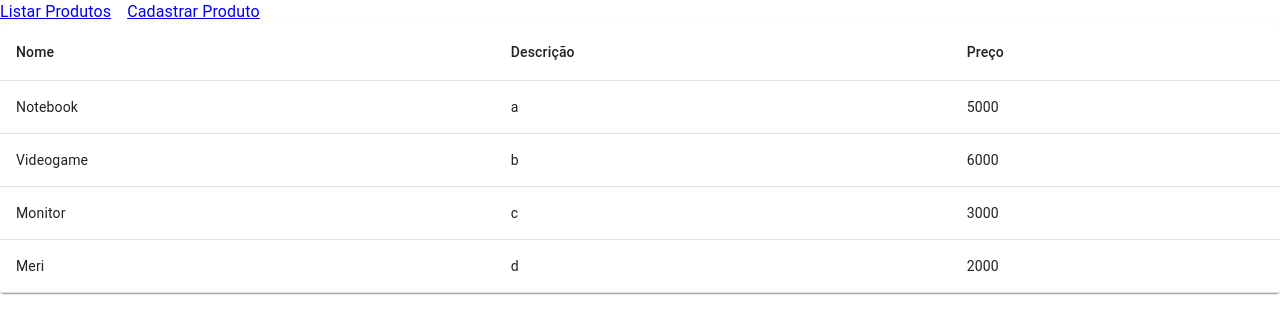
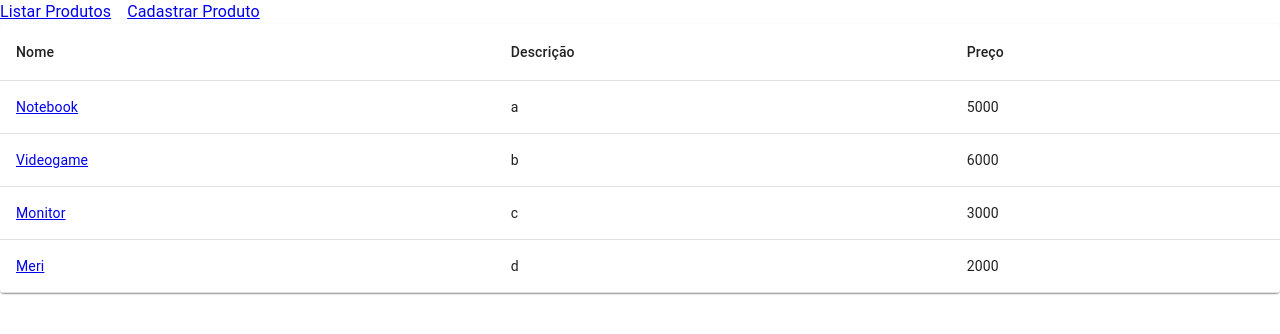
Before and after one commit to deirofelippe/bgc-frontend, a React (Create React App) app: page / in a window 1280 px wide. Shown: the top 334 px of the page. Built offline with nearby package versions, Linux system fonts and the light colour scheme.

Commit message:
resolve bug da id do produto

```diff
--- a/src/components/App.js
+++ b/src/components/App.js
@@ -21,7 +21,9 @@ class App extends Component {
       event.preventDefault()
       const produtos = this.state.produtos
       produtos.push(produto)
-      this.setState(produtos)
+      this.setState({ produtos: [] }, () => {
+         this.setState({produtos})
+      })
    }
 
    render(){
--- a/src/components/produto/FormProduto.js
+++ b/src/components/produto/FormProduto.js
@@ -4,14 +4,19 @@ import gerarID from '../../utils/GerarID';
 class FormProduto extends Component {
    constructor(props) {
       super(props);
-      this.state = {}
-      this.limparCampos();
+      this.state = {
+         id: gerarID(),
+         nome: '',
+         descricao: '',
+         preco: '',
+      }
       this.handleChange = this.handleChange.bind(this)
    }
 
    handleChange(event){
       const { name, value } = event.target
       this.setState({ [name]: value })
+      console.log(this.state)
    }
 
    limparCampos(){
@@ -21,7 +26,7 @@ class FormProduto extends Component {
          descricao: '',
          preco: '',
       }
-      this.setState(produto)
+      this.setState({...produto})
    }
 
    render() {
--- a/src/components/produto/ListProdutos.js
+++ b/src/components/produto/ListProdutos.js
@@ -1,6 +1,7 @@
 import React, { Component } from 'react';
 import { makeStyles } from '@material-ui/core/styles';
 import { Table, TableBody, TableCell, TableContainer, TableHead, TableRow, Paper } from '@material-ui/core';
+import { Link } from 'react-router-dom';
 
 class ListProdutos extends Component {
    render() {
@@ -33,7 +34,11 @@ function Tabela(props){
             <TableBody>
                {produtos.map(produto => (
                   <TableRow key={produto.id}>
-                     <TableCell>{produto.nome}</TableCell>
+                     <TableCell>
+                        <Link to={() =>  "/produto/" + produto.id}>
+                           {produto.nome}
+                        </Link>
+                     </TableCell>
                      <TableCell>{produto.descricao}</TableCell>
                      <TableCell>{produto.preco}</TableCell>
                   </TableRow>
```
Also changed, not shown: src/components/produto/Produto.js (added).
